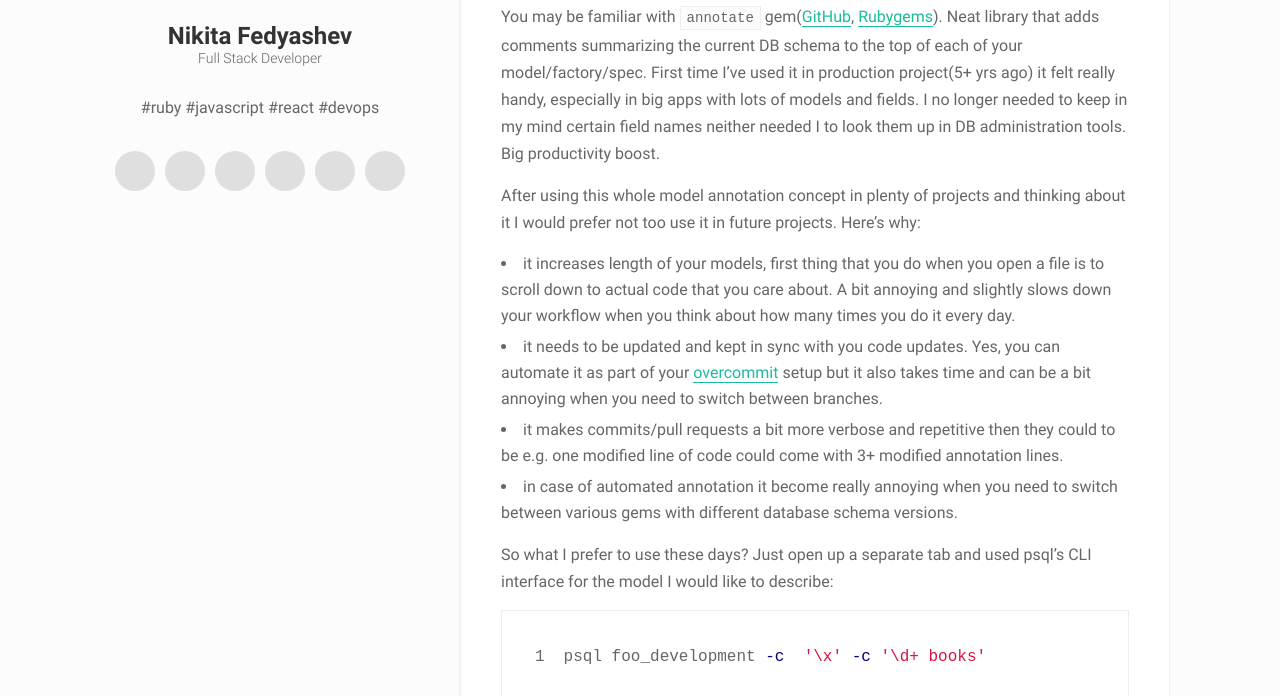
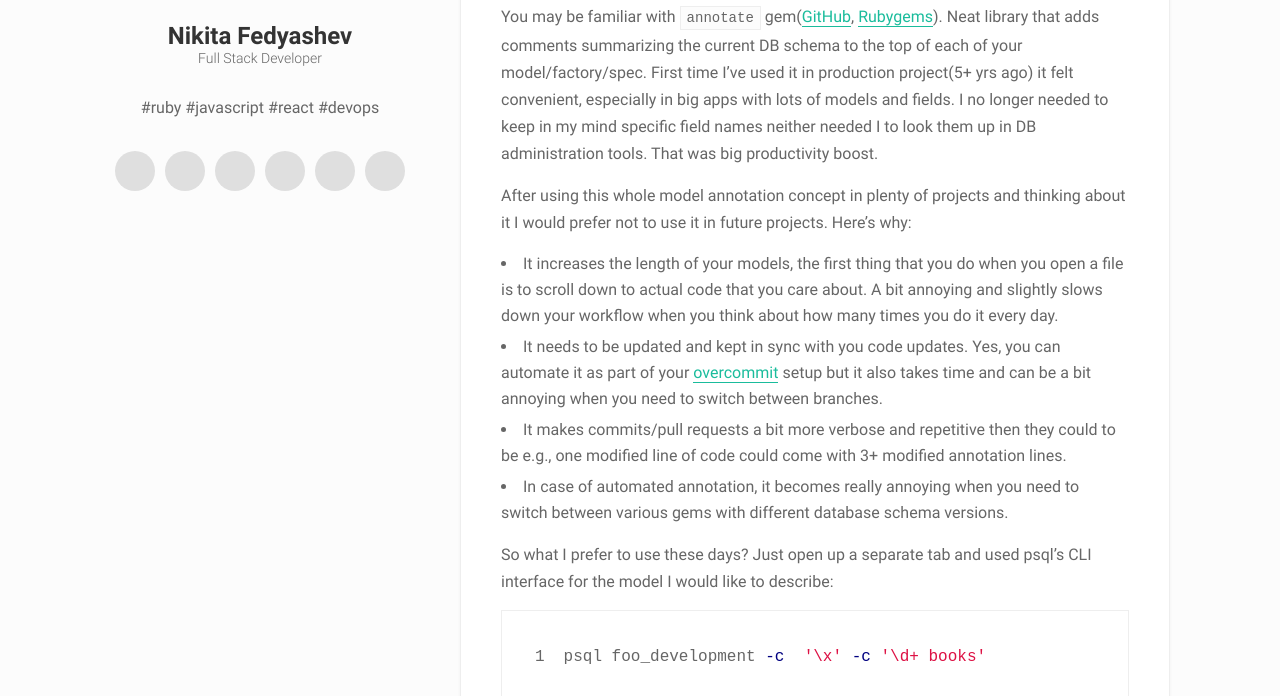
Before and after one commit to nfedyashev/nfedyashev.github.io, a Jekyll site: the page built from _posts/2018-04-15-describe-postgresql-table-from-command-line.md, in a window 1280 px wide and 900 px high, cut to the strip 204-900 px from the top of the window. Built offline with Jekyll 4.4.1, drawn with Linux system fonts in a browser that asks for light colours; comment, search, counter and statistics services are not loaded.

Commit message:
Add some grammar fixes

```diff
--- a/_posts/2018-04-15-describe-postgresql-table-from-command-line.md
+++ b/_posts/2018-04-15-describe-postgresql-table-from-command-line.md
@@ -14,16 +14,16 @@ tags:
 ---
 
 You may be familiar with `annotate` gem(<a href="https://github.com/ctran/annotate_models">GitHub</a>, <a href="https://rubygems.org/gems/annotate">Rubygems</a>). Neat library that adds comments summarizing the current DB schema to the top of each of your model/factory/spec.
-First time I've used it in production project(5+ yrs ago) it felt really handy, especially in big apps with lots of models and fields. I no longer needed to keep in my mind certain field names neither needed I to look them up in DB administration tools. Big productivity boost.
+First time I've used it in production project(5+ yrs ago) it felt convenient, especially in big apps with lots of models and fields. I no longer needed to keep in my mind specific field names neither needed I to look them up in DB administration tools. That was big productivity boost.
 
-After using this whole model annotation concept in plenty of projects and thinking about it I would prefer not too use it in future projects. Here's why:
+After using this whole model annotation concept in plenty of projects and thinking about it I would prefer not to use it in future projects. Here's why:
 
 <!--more-->
 
-* it increases length of your models, first thing that you do when you open a file is to scroll down to actual code that you care about. A bit annoying and slightly slows down your workflow when you think about how many times you do it every day.
-* it needs to be updated and kept in sync with you code updates. Yes, you can automate it as part of your <a href="https://github.com/brigade/overcommit">overcommit</a> setup but it also takes time and can be a bit annoying when you need to switch between branches.
-* it makes commits/pull requests a bit more verbose and repetitive then they could to be e.g. one modified line of code could come with 3+ modified annotation lines.
-* in case of automated annotation it become really annoying when you need to switch between various gems with different database schema versions.
+* It increases the length of your models, the first thing that you do when you open a file is to scroll down to actual code that you care about. A bit annoying and slightly slows down your workflow when you think about how many times you do it every day.
+* It needs to be updated and kept in sync with you code updates. Yes, you can automate it as part of your <a href="https://github.com/brigade/overcommit">overcommit</a> setup but it also takes time and can be a bit annoying when you need to switch between branches.
+* It makes commits/pull requests a bit more verbose and repetitive then they could to be e.g., one modified line of code could come with 3+ modified annotation lines.
+* In case of automated annotation, it becomes really annoying when you need to switch between various gems with different database schema versions.
 
 So what I prefer to use these days? Just open up a separate tab and used psql's CLI interface for the model I would like to describe:
 
```
